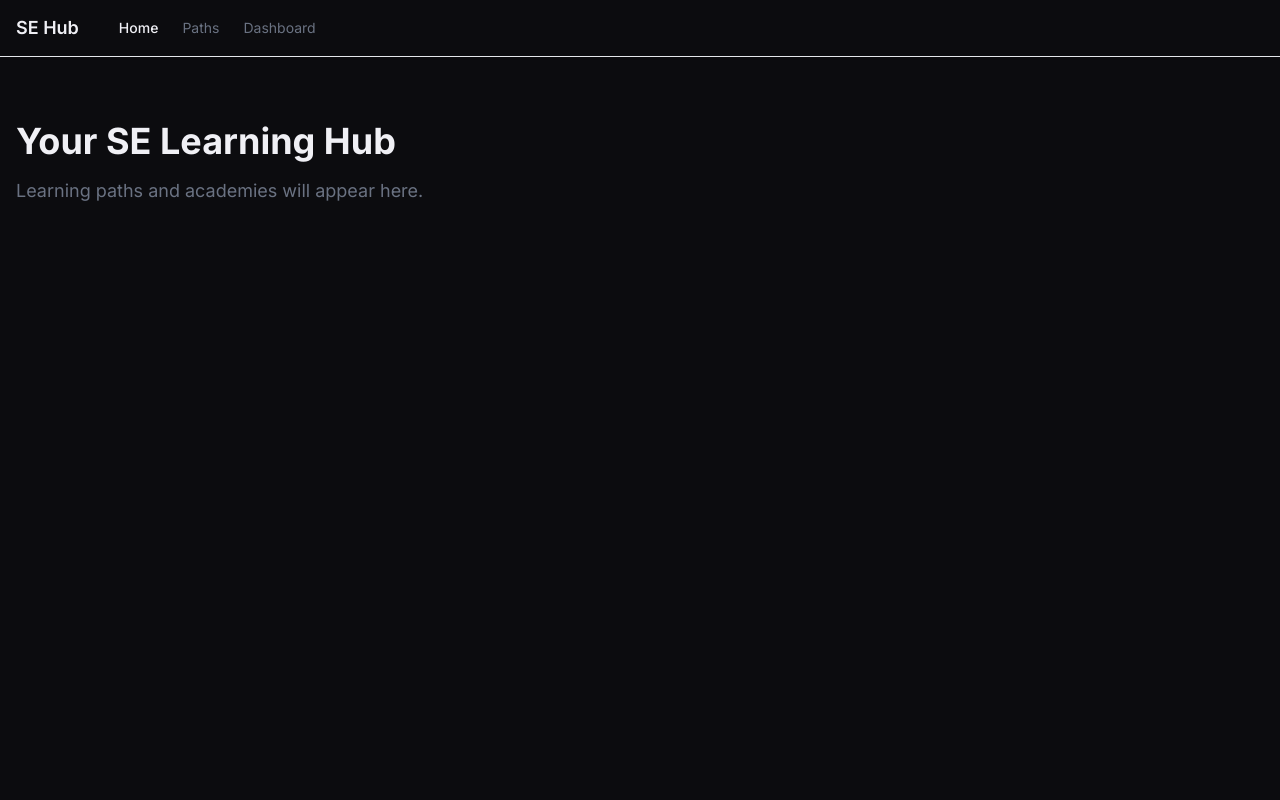
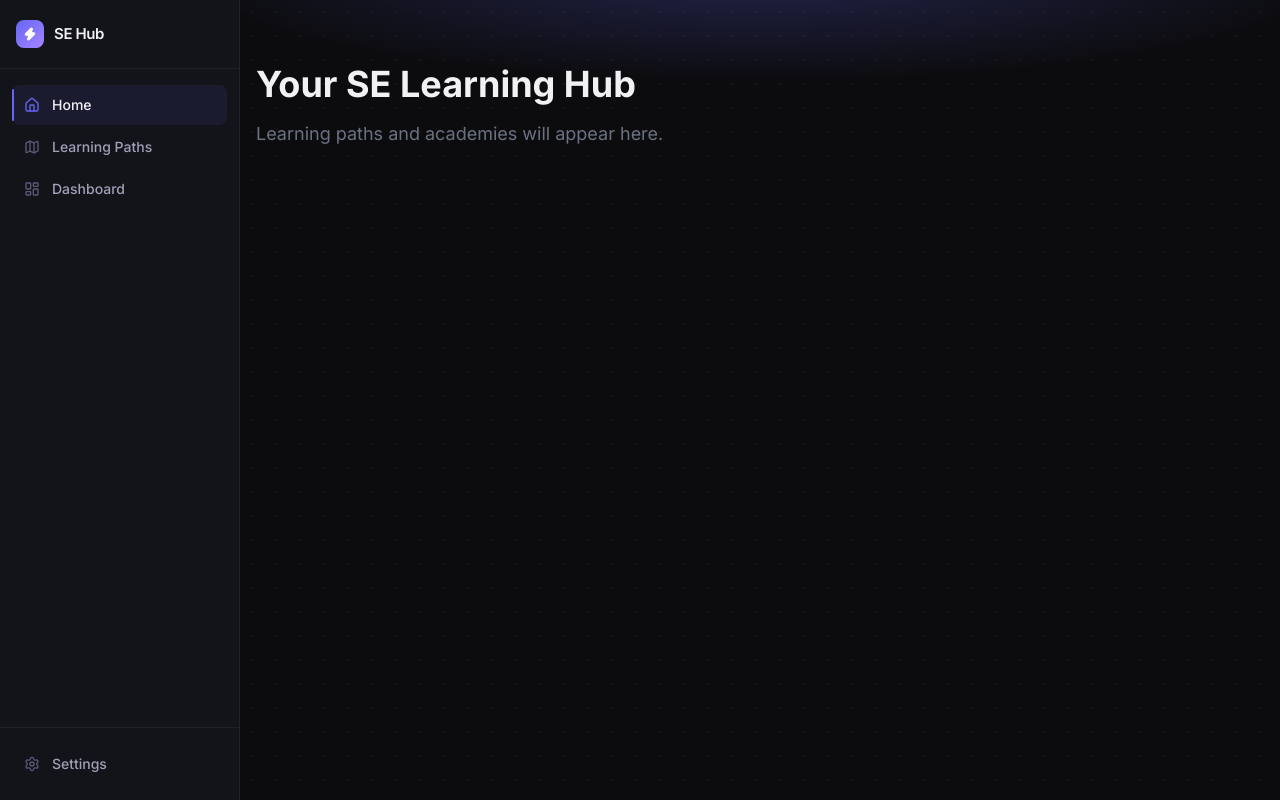
Before and after one commit to Juanfe98/learning-academy-shell-app, a Next.js app: page / in a window 1280 px wide. Built offline with nearby package versions, Linux system fonts and the light colour scheme.

Commit message:
Create the global controls for the sidebar and the zustand store for controlling the sidebar states

```diff
--- a/package.json
+++ b/package.json
@@ -12,6 +12,7 @@
   },
   "dependencies": {
     "framer-motion": "^12.38.0",
+    "lucide-react": "^1.8.0",
     "next": "16.2.4",
     "react": "19.2.4",
     "react-dom": "19.2.4",
--- a/src/app/(hub)/layout.tsx
+++ b/src/app/(hub)/layout.tsx
@@ -1,14 +1,44 @@
-import Nav from "@/components/hub/Nav";
+import { DesktopSidebar, MobileDrawer } from "@/components/hub/Sidebar";
+import TopBar from "@/components/hub/TopBar";
+import PageTransition from "@/components/hub/PageTransition";
 
-export default function HubLayout({
-  children,
-}: {
-  children: React.ReactNode;
-}) {
+export default function HubLayout({ children }: { children: React.ReactNode }) {
   return (
-    <div className="flex flex-col min-h-screen">
-      <Nav />
-      <main className="flex-1">{children}</main>
+    <div className="flex min-h-screen">
+      {/* Desktop: fixed sidebar */}
+      <DesktopSidebar />
+
+      {/* Mobile: slide-in drawer + backdrop */}
+      <MobileDrawer />
+
+      {/* Right column */}
+      <div className="flex flex-col flex-1 min-w-0">
+        {/* Mobile top bar */}
+        <TopBar />
+
+        {/* Scrollable content area */}
+        <main
+          className="flex-1 overflow-y-auto relative"
+          style={{ background: "var(--bg-base)" }}
+        >
+          {/* Subtle dot-grid background pattern */}
+          <div
+            className="absolute inset-0 pointer-events-none"
+            style={{
+              backgroundImage:
+                "radial-gradient(circle, rgba(255,255,255,0.04) 1px, transparent 1px)",
+              backgroundSize: "24px 24px",
+            }}
+          />
+
+          {/* Hero gradient bleed from top */}
+          <div className="absolute inset-x-0 top-0 h-64 gradient-hero pointer-events-none" />
+
+          <div className="relative z-10">
+            <PageTransition>{children}</PageTransition>
+          </div>
+        </main>
+      </div>
     </div>
   );
 }
--- a/src/components/hub/Nav.tsx
+++ /dev/null
@@ -1,39 +0,0 @@
-"use client";
-
-import Link from "next/link";
-import { usePathname } from "next/navigation";
-import { cn } from "@/lib/utils";
-
-const links = [
-  { href: "/", label: "Home" },
-  { href: "/paths", label: "Paths" },
-  { href: "/dashboard", label: "Dashboard" },
-];
-
-export default function Nav() {
-  const pathname = usePathname();
-
-  return (
-    <header className="border-b border-gray-200 dark:border-gray-800">
-      <nav className="container mx-auto px-4 h-14 flex items-center gap-6">
-        <Link href="/" className="font-semibold text-lg mr-4">
-          SE Hub
-        </Link>
-        {links.map(({ href, label }) => (
-          <Link
-            key={href}
-            href={href}
-            className={cn(
-              "text-sm transition-colors hover:text-foreground",
-              pathname === href
-                ? "text-foreground font-medium"
-                : "text-gray-500"
-            )}
-          >
-            {label}
-          </Link>
-        ))}
-      </nav>
-    </header>
-  );
-}
--- /dev/null
+++ b/src/components/hub/PageTransition.tsx
@@ -0,0 +1,27 @@
+"use client";
+
+import { usePathname } from "next/navigation";
+import { AnimatePresence, motion } from "framer-motion";
+
+export default function PageTransition({
+  children,
+}: {
+  children: React.ReactNode;
+}) {
+  const pathname = usePathname();
+
+  return (
+    <AnimatePresence mode="wait">
+      <motion.div
+        key={pathname}
+        initial={{ opacity: 0, y: 10 }}
+        animate={{ opacity: 1, y: 0 }}
+        exit={{ opacity: 0, y: -6 }}
+        transition={{ duration: 0.2, ease: [0.25, 0.46, 0.45, 0.94] }}
+        className="flex-1 min-h-0"
+      >
+        {children}
+      </motion.div>
+    </AnimatePresence>
+  );
+}
--- /dev/null
+++ b/src/components/hub/Sidebar.tsx
@@ -0,0 +1,168 @@
+"use client";
+
+import Link from "next/link";
+import { usePathname } from "next/navigation";
+import { motion, AnimatePresence } from "framer-motion";
+import {
+  House,
+  Map,
+  LayoutDashboard,
+  Settings,
+  Zap,
+} from "lucide-react";
+import { useSidebarStore } from "@/lib/store/sidebar";
+import { cn } from "@/lib/utils";
+
+const navItems = [
+  { href: "/", label: "Home", icon: House },
+  { href: "/paths", label: "Learning Paths", icon: Map },
+  { href: "/dashboard", label: "Dashboard", icon: LayoutDashboard },
+];
+
+function NavItem({
+  href,
+  label,
+  icon: Icon,
+  active,
+  onClick,
+}: {
+  href: string;
+  label: string;
+  icon: React.ComponentType<{ size?: number; className?: string }>;
+  active: boolean;
+  onClick?: () => void;
+}) {
+  return (
+    <Link href={href} onClick={onClick} className="block">
+      <motion.div
+        whileHover={{ x: 2 }}
+        transition={{ type: "spring", stiffness: 400, damping: 30 }}
+        className={cn(
+          "relative flex items-center gap-3 px-3 py-2.5 rounded-lg text-sm",
+          "transition-colors duration-150 group",
+          active
+            ? "text-primary bg-accent/10"
+            : "text-secondary hover:text-primary hover:bg-white/[0.05]"
+        )}
+      >
+        {active && (
+          <motion.div
+            layoutId="nav-active-pill"
+            className="absolute left-0 inset-y-1 w-0.5 rounded-full bg-accent"
+            transition={{ type: "spring", stiffness: 380, damping: 30 }}
+          />
+        )}
+        <Icon
+          size={16}
+          className={cn(
+            "shrink-0 transition-colors",
+            active ? "text-accent" : "text-muted group-hover:text-secondary"
+          )}
+        />
+        <span className="font-medium">{label}</span>
+      </motion.div>
+    </Link>
+  );
+}
+
+function SidebarContent({ onNav }: { onNav?: () => void }) {
+  const pathname = usePathname();
+
+  return (
+    <div className="flex flex-col h-full">
+      {/* Logo */}
+      <div className="px-4 py-5 flex items-center gap-2.5 border-b border-border-subtle">
+        <div className="w-7 h-7 rounded-lg bg-gradient-to-br from-accent to-violet-400 flex items-center justify-center shrink-0">
+          <Zap size={14} className="text-white" fill="white" />
+        </div>
+        <span className="font-semibold text-primary tracking-tight text-[15px]">
+          SE Hub
+        </span>
+      </div>
+
+      {/* Nav */}
+      <nav className="flex-1 px-3 py-4 space-y-0.5">
+        {navItems.map(({ href, label, icon }) => (
+          <NavItem
+            key={href}
+            href={href}
+            label={label}
+            icon={icon}
+            active={pathname === href}
+            onClick={onNav}
+          />
+        ))}
+      </nav>
+
+      {/* Settings footer */}
+      <div className="px-3 py-4 border-t border-border-subtle">
+        <NavItem
+          href="/settings"
+          label="Settings"
+          icon={Settings}
+          active={pathname === "/settings"}
+          onClick={onNav}
+        />
+      </div>
+    </div>
+  );
+}
+
+/* ── Desktop sidebar (always visible ≥ lg) ─────────────────────────────── */
+
+export function DesktopSidebar() {
+  return (
+    <aside
+      className="hidden lg:flex flex-col w-[240px] shrink-0 h-screen sticky top-0"
+      style={{
+        background: "var(--bg-surface)",
+        borderRight: "1px solid var(--border-subtle)",
+        backdropFilter: "blur(12px)",
+        WebkitBackdropFilter: "blur(12px)",
+      }}
+    >
+      <SidebarContent />
+    </aside>
+  );
+}
+
+/* ── Mobile drawer (slide-in) ───────────────────────────────────────────── */
+
+export function MobileDrawer() {
+  const { isOpen, close } = useSidebarStore();
+
+  return (
+    <AnimatePresence>
+      {isOpen && (
+        <>
+          {/* Backdrop */}
+          <motion.div
+            key="backdrop"
+            initial={{ opacity: 0 }}
+            animate={{ opacity: 1 }}
+            exit={{ opacity: 0 }}
+            transition={{ duration: 0.2 }}
+            className="fixed inset-0 z-40 bg-black/60 backdrop-blur-sm lg:hidden"
+            onClick={close}
+          />
+
+          {/* Drawer panel */}
+          <motion.aside
+            key="drawer"
+            initial={{ x: "-100%" }}
+            animate={{ x: 0 }}
+            exit={{ x: "-100%" }}
+            transition={{ type: "spring", stiffness: 300, damping: 32 }}
+            className="fixed left-0 top-0 bottom-0 z-50 w-[240px] lg:hidden"
+            style={{
+              background: "var(--bg-surface)",
+              borderRight: "1px solid var(--border-subtle)",
+            }}
+          >
+            <SidebarContent onNav={close} />
+          </motion.aside>
+        </>
+      )}
+    </AnimatePresence>
+  );
+}
--- /dev/null
+++ b/src/components/hub/TopBar.tsx
@@ -0,0 +1,41 @@
+"use client";
+
+import { Menu, Zap } from "lucide-react";
+import { motion } from "framer-motion";
+import { useSidebarStore } from "@/lib/store/sidebar";
+
+export default function TopBar() {
+  const toggle = useSidebarStore((s) => s.toggle);
+
+  return (
+    <header
+      className="lg:hidden sticky top-0 z-30 flex items-center gap-3 px-4 h-14"
+      style={{
+        background: "var(--bg-surface)",
+        borderBottom: "1px solid var(--border-subtle)",
+        backdropFilter: "blur(12px)",
+        WebkitBackdropFilter: "blur(12px)",
+      }}
+    >
+      <motion.button
+        onClick={toggle}
+        whileHover={{ scale: 1.05 }}
+        whileTap={{ scale: 0.92 }}
+        transition={{ type: "spring", stiffness: 400, damping: 25 }}
+        className="p-2 rounded-lg text-secondary hover:text-primary hover:bg-white/[0.06] transition-colors"
+        aria-label="Toggle menu"
+      >
+        <Menu size={20} />
+      </motion.button>
+
+      <div className="flex items-center gap-2">
+        <div className="w-6 h-6 rounded-md bg-gradient-to-br from-accent to-violet-400 flex items-center justify-center">
+          <Zap size={12} className="text-white" fill="white" />
+        </div>
+        <span className="font-semibold text-primary text-sm tracking-tight">
+          SE Hub
+        </span>
+      </div>
+    </header>
+  );
+}
--- /dev/null
+++ b/src/lib/store/sidebar.ts
@@ -0,0 +1,15 @@
+import { create } from "zustand";
+
+interface SidebarState {
+  isOpen: boolean;
+  open: () => void;
+  close: () => void;
+  toggle: () => void;
+}
+
+export const useSidebarStore = create<SidebarState>((set) => ({
+  isOpen: false,
+  open: () => set({ isOpen: true }),
+  close: () => set({ isOpen: false }),
+  toggle: () => set((s) => ({ isOpen: !s.isOpen })),
+}));
```
Also changed, not shown: 1 other file (tests, documents, lock files or other folders).
